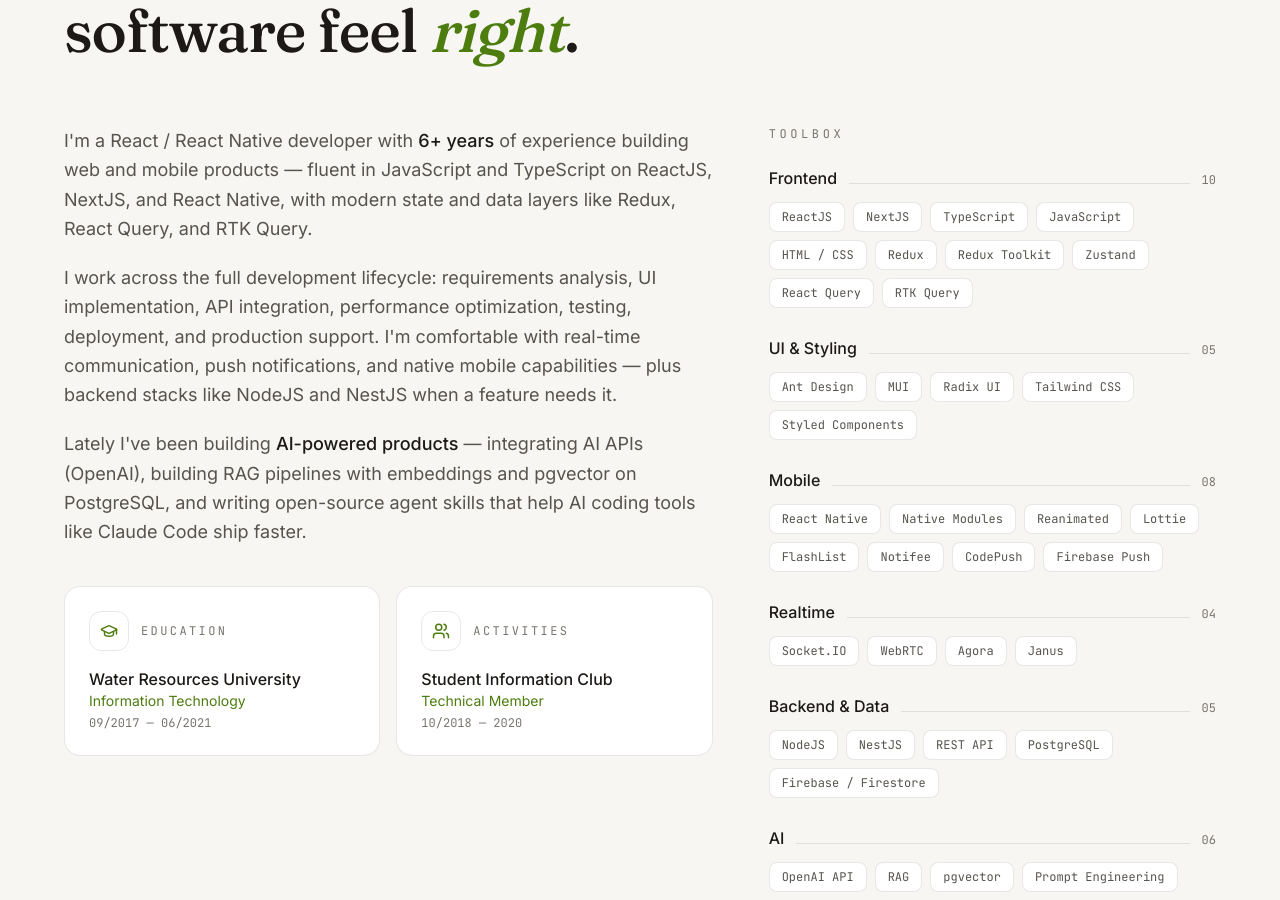
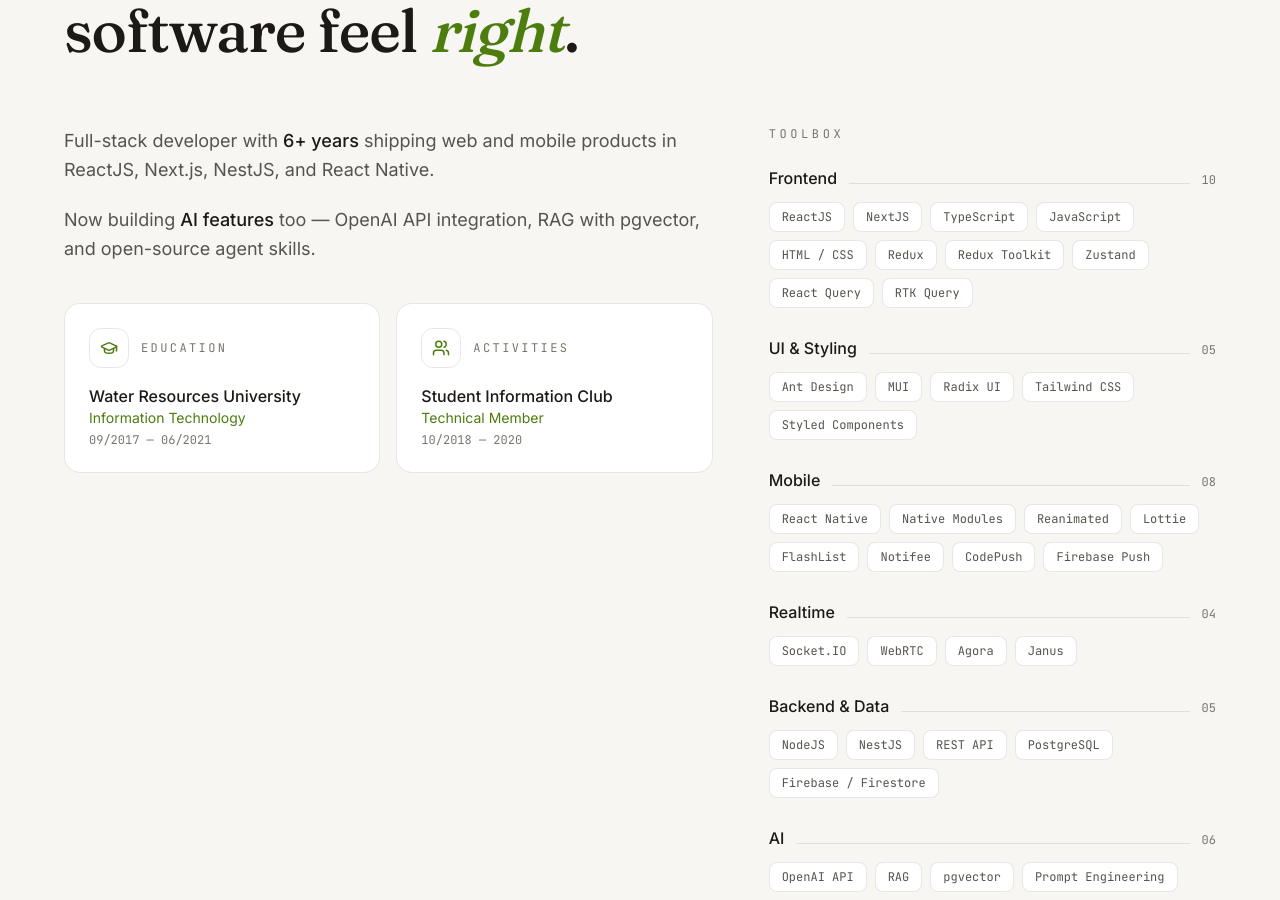
Before and after one commit to neddtu/portfolio, a React (Vite) app: page / in a window 1280 px wide. Shown: the part 1100-2000 px from the top of the page. Built offline with nearby package versions, Linux system fonts and the light colour scheme.

Commit message:
content: shorten About section to two lines

```diff
--- a/src/components/About.jsx
+++ b/src/components/About.jsx
@@ -52,28 +52,16 @@ const About = () => {
               className="space-y-5 text-lg leading-relaxed text-muted"
             >
               <p>
-                I'm a React / React Native developer with{" "}
-                <span className="font-medium text-fg">6+ years</span> of
-                experience building web and mobile products — fluent in
-                JavaScript and TypeScript on ReactJS, NextJS, and React Native,
-                with modern state and data layers like Redux, React Query, and
-                RTK Query.
+                Full-stack developer with{" "}
+                <span className="font-medium text-fg">6+ years</span> shipping
+                web and mobile products in ReactJS, Next.js, NestJS, and React
+                Native.
               </p>
               <p>
-                I work across the full development lifecycle: requirements
-                analysis, UI implementation, API integration, performance
-                optimization, testing, deployment, and production support. I'm
-                comfortable with real-time communication, push notifications,
-                and native mobile capabilities — plus backend stacks like NodeJS
-                and NestJS when a feature needs it.
-              </p>
-              <p>
-                Lately I've been building{" "}
-                <span className="font-medium text-fg">AI-powered products</span>{" "}
-                — integrating AI APIs (OpenAI), building RAG pipelines with
-                embeddings and pgvector on PostgreSQL, and writing open-source
-                agent skills that help AI coding tools like Claude Code ship
-                faster.
+                Now building{" "}
+                <span className="font-medium text-fg">AI features</span> too —
+                OpenAI API integration, RAG with pgvector, and open-source agent
+                skills.
               </p>
             </motion.div>
 
```
